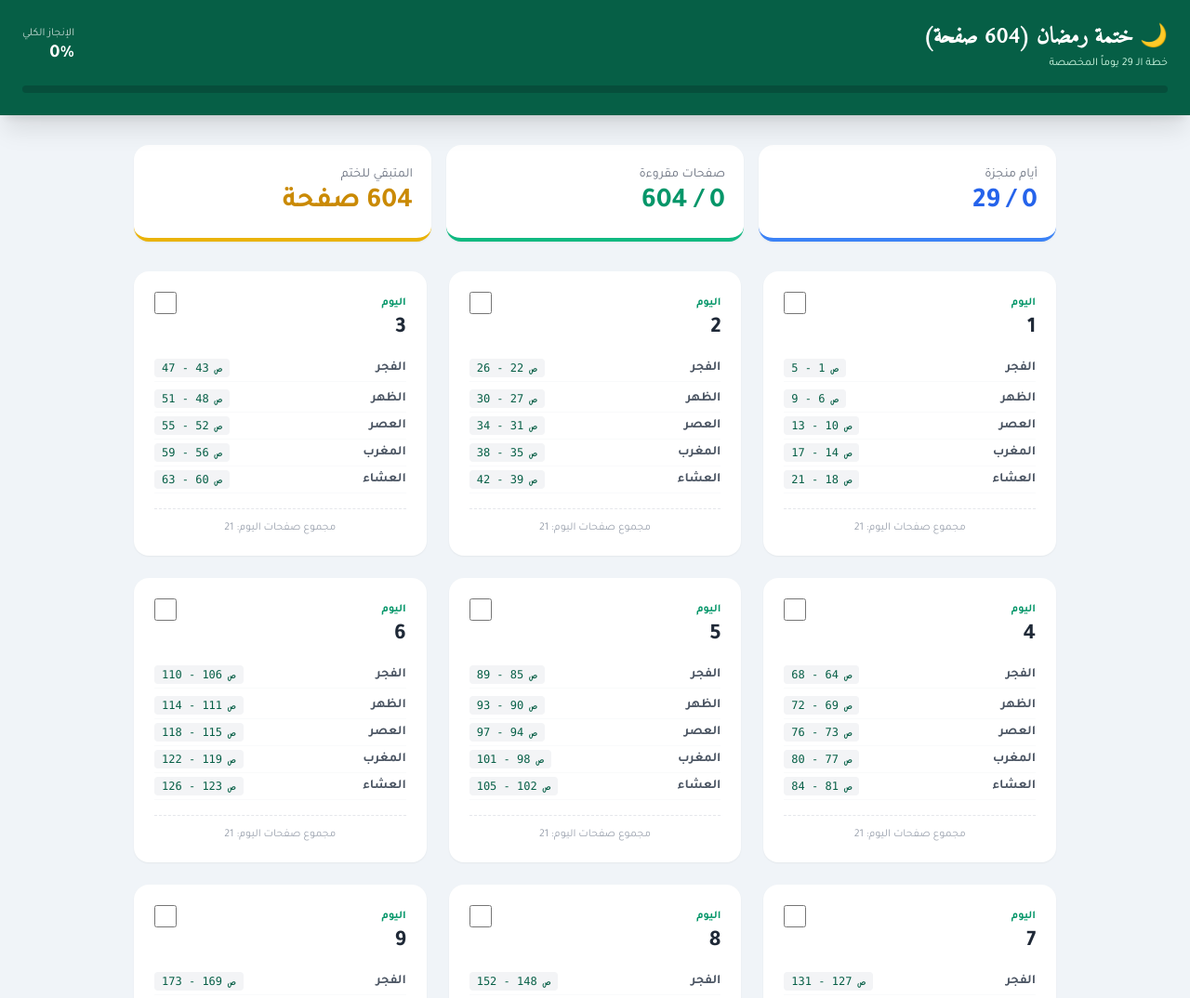
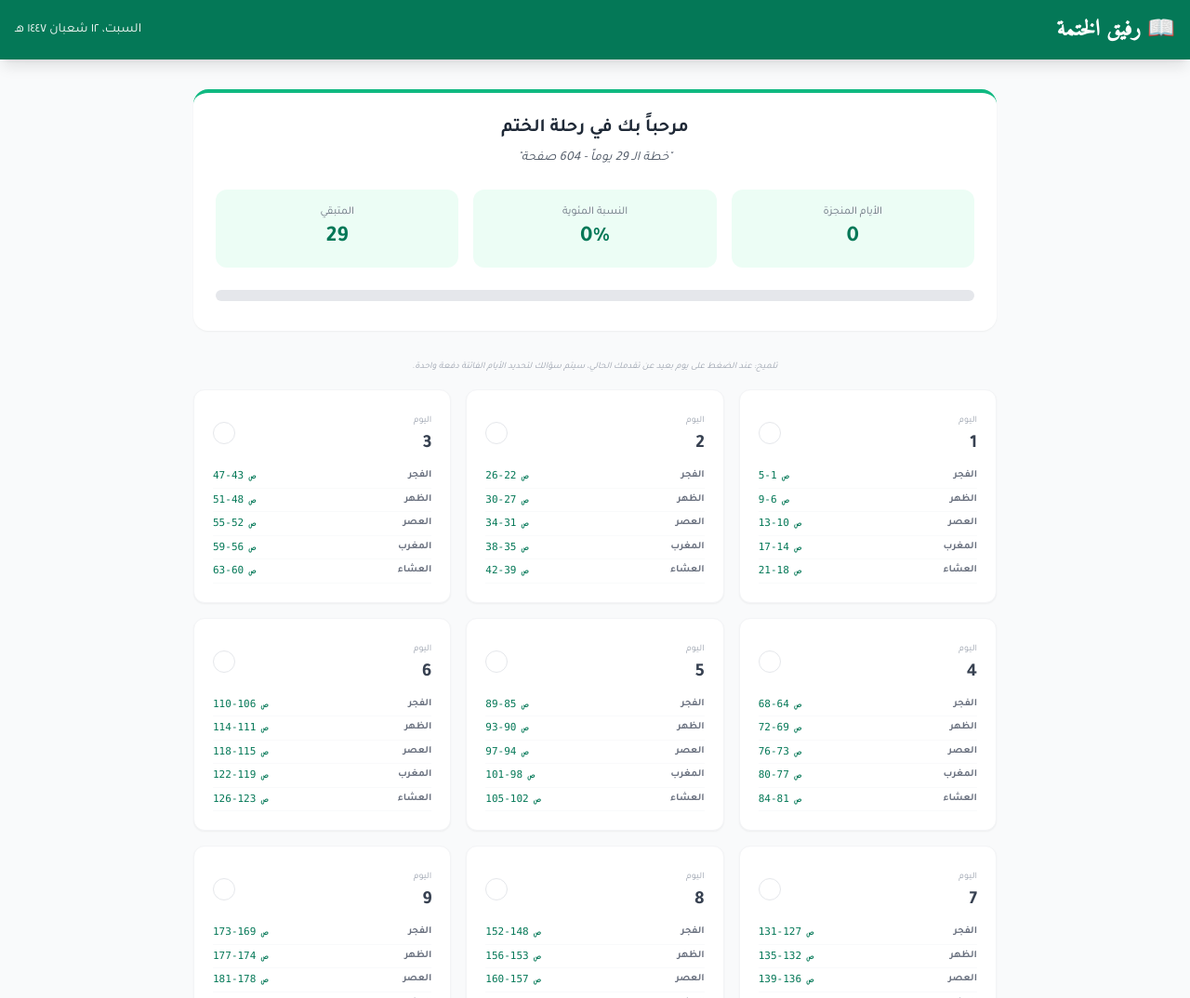
Before and after one commit to ItsOLEK/try0.1, a plain HTML site: page index.html in a window 1280 px wide. Shown: the top 1074 px of the page at 93% size. Drawn offline with nearby package versions, Linux system fonts and the light colour scheme.

Commit message:
Update index.html

```diff
--- a/index.html
+++ b/index.html
@@ -3,193 +3,252 @@
 <head>
     <meta charset="UTF-8">
     <meta name="viewport" content="width=device-width, initial-scale=1.0">
-    <title>مساعد ختم القرآن - خطة رمضان</title>
+    <title>مساعد ختم القرآن الكريم</title>
     <script src="https://cdn.tailwindcss.com"></script>
     <link href="https://fonts.googleapis.com/css2?family=Amiri&family=Tajawal:wght@400;700&display=swap" rel="stylesheet">
     <style>
         body {
             font-family: 'Tajawal', sans-serif;
-            background-color: #f0f4f8;
+            background-color: #f8fafc;
         }
         .quran-font {
             font-family: 'Amiri', serif;
         }
-        .day-card {
-            transition: all 0.3s ease;
+        .card-active {
+            border: 2px solid #059669;
+            background-color: #ecfdf5;
         }
-        .day-card.completed {
-            background-color: #d1fae5;
-            border-color: #10b981;
-        }
-        .prayer-badge {
-            display: inline-block;
-            padding: 2px 8px;
-            border-radius: 12px;
-            font-size: 0.75rem;
-            background-color: #e2e8f0;
-            margin-bottom: 4px;
+        /* تصميم الرسالة المنبثقة */
+        #congrats-modal {
+            display: none;
+            position: fixed;
+            inset: 0;
+            background: rgba(0,0,0,0.5);
+            z-index: 100;
+            align-items: center;
+            justify-content: center;
+            padding: 20px;
         }
     </style>
 </head>
-<body class="text-gray-800">
+<body class="bg-gray-50 text-gray-800">
 
-    <!-- Header -->
-    <nav class="bg-emerald-800 text-white p-6 shadow-xl sticky top-0 z-50">
+    <!-- Congrats Modal -->
+    <div id="congrats-modal">
+        <div class="bg-white rounded-3xl p-8 max-w-sm w-full text-center shadow-2xl border-t-8 border-emerald-600">
+            <div class="text-5xl mb-4">🎉</div>
+            <h3 class="text-2xl font-bold text-emerald-800 mb-4 quran-font">مبارك الختمة!</h3>
+            <p class="text-gray-600 mb-6 leading-relaxed">
+                هنيئاً لك ما أنجزت في شهر الخير. تذكر أن القرآن الكريم ربيع القلوب في كل زمان، فاجعله رفيقك الدائم بعد رمضان كما كان فيه.
+            </p>
+            <button onclick="closeModal()" class="bg-emerald-600 text-white px-8 py-2 rounded-full hover:bg-emerald-700 transition">آمين، تقبل الله</button>
+        </div>
+    </div>
+
+    <!-- Navigation -->
+    <nav class="bg-emerald-700 text-white p-4 shadow-lg sticky top-0 z-50">
         <div class="container mx-auto flex justify-between items-center">
-            <div>
-                <h1 class="text-2xl font-bold quran-font">🌙 ختمة رمضان (604 صفحة)</h1>
-                <p class="text-emerald-100 text-xs mt-1">خطة الـ 29 يوماً المخصصة</p>
-            </div>
-            <div id="overall-progress" class="text-right">
-                <span class="block text-xs uppercase opacity-75">الإنجاز الكلي</span>
-                <span id="total-percent" class="text-xl font-bold">0%</span>
-            </div>
-        </div>
-        <div class="w-full bg-emerald-900 h-2 mt-4 rounded-full overflow-hidden">
-            <div id="total-progress-bar" class="bg-yellow-400 h-full transition-all duration-700" style="width: 0%"></div>
+            <h1 class="text-2xl font-bold quran-font">📖 رفيق الختمة</h1>
+            <div id="date-display" class="text-sm"></div>
         </div>
     </nav>
 
-    <main class="container mx-auto px-4 py-8 max-w-5xl">
+    <main class="container mx-auto px-4 py-8 max-w-4xl">
 
-        <!-- Summary Dashboard -->
-        <div class="grid grid-cols-1 md:grid-cols-3 gap-4 mb-8">
-            <div class="bg-white p-5 rounded-2xl shadow-sm border-b-4 border-blue-500">
-                <span class="text-gray-500 text-sm">أيام منجزة</span>
-                <div class="text-3xl font-bold text-blue-600"><span id="days-done">0</span> / 29</div>
+        <!-- Welcome & Goal Section -->
+        <section class="bg-white rounded-2xl p-6 shadow-sm mb-8 text-center border-t-4 border-emerald-500">
+            <h2 class="text-xl font-bold mb-2">مرحباً بك في رحلة الختم</h2>
+            <p class="text-gray-600 mb-6 italic text-sm">"خطة الـ 29 يوماً - 604 صفحة"</p>
+
+            <div class="grid grid-cols-1 md:grid-cols-3 gap-4 mb-6">
+                <div class="p-4 bg-emerald-50 rounded-xl">
+                    <span class="block text-xs text-gray-500 mb-1">الأيام المنجزة</span>
+                    <span id="completed-count" class="text-2xl font-bold text-emerald-700">0</span>
+                </div>
+                <div class="p-4 bg-emerald-50 rounded-xl">
+                    <span class="block text-xs text-gray-500 mb-1">النسبة المئوية</span>
+                    <span id="percentage-text" class="text-2xl font-bold text-emerald-700">0%</span>
+                </div>
+                <div class="p-4 bg-emerald-50 rounded-xl">
+                    <span class="block text-xs text-gray-500 mb-1">المتبقي</span>
+                    <span id="remaining-count" class="text-2xl font-bold text-emerald-700">29</span>
+                </div>
             </div>
-            <div class="bg-white p-5 rounded-2xl shadow-sm border-b-4 border-emerald-500">
-                <span class="text-gray-500 text-sm">صفحات مقروءة</span>
-                <div class="text-3xl font-bold text-emerald-600"><span id="pages-done">0</span> / 604</div>
+
+            <!-- Progress Bar -->
+            <div class="w-full bg-gray-200 rounded-full h-3 mb-2">
+                <div id="main-progress-bar" class="bg-emerald-500 h-3 rounded-full transition-all duration-500" style="width: 0%"></div>
             </div>
-            <div class="bg-white p-5 rounded-2xl shadow-sm border-b-4 border-yellow-500">
-                <span class="text-gray-500 text-sm">المتبقي للختم</span>
-                <div class="text-3xl font-bold text-yellow-600"><span id="pages-left">604</span> صفحة</div>
-            </div>
+        </section>
+
+        <!-- Instruction for Smart Select -->
+        <p class="text-[10px] text-gray-400 mb-4 text-center italic">تلميح: عند الضغط على يوم بعيد عن تقدمك الحالي، سيتم سؤالك لتحديد الأيام الفائتة دفعة واحدة.</p>
+
+        <!-- Days Grid -->
+        <div class="grid grid-cols-1 sm:grid-cols-2 md:grid-cols-3 gap-4" id="days-container">
+            <!-- سيتم توليد الأيام بواسطة الجافا سكريبت -->
         </div>
 
-        <!-- Schedule Grid -->
-        <div class="grid grid-cols-1 sm:grid-cols-2 lg:grid-cols-3 gap-6" id="days-container">
-            <!-- Generated by JavaScript -->
+        <!-- Motivational Quote -->
+        <div id="motivation-box" class="mt-8 p-6 bg-emerald-900 text-white rounded-2xl text-center hidden transition-all duration-300">
+            <p id="motivation-text" class="text-lg quran-font"></p>
         </div>
 
     </main>
 
-    <footer class="text-center py-10 text-gray-500 text-sm">
-        <p class="mb-2">تقبل الله منا ومنكم صالح الأعمال</p>
-        <button onclick="resetProgress()" class="text-red-400 hover:text-red-600 underline">إعادة ضبط التقدم</button>
+    <footer class="text-center py-8 text-gray-400 text-sm">
+        <p class="mb-2">صدقة جارية - صُنع لخدمة كتاب الله</p>
+        <button onclick="resetAll()" class="text-red-300 hover:text-red-500 underline text-xs">إعادة ضبط التقدم</button>
     </footer>
 
     <script>
         const daysContainer = document.getElementById('days-container');
-        let completedDays = JSON.parse(localStorage.getItem('ramadan_khatma_progress')) || [];
+        const totalDays = 29;
+        let completedDays = JSON.parse(localStorage.getItem('quran_progress_days')) || [];
 
-        // بناء بيانات الورد اليومي
         const schedule = [];
         let currentPage = 1;
 
-        for (let day = 1; day <= 29; day++) {
-            let dayData = { day: day, prayers: [] };
-
-            if (day <= 28) {
-                // الفجر 5 ص، الباقي 4 ص (المجموع 21 صفحة يومياً)
-                dayData.prayers = [
-                    { name: 'الفجر', pages: 5 },
-                    { name: 'الظهر', pages: 4 },
-                    { name: 'العصر', pages: 4 },
-                    { name: 'المغرب', pages: 4 },
-                    { name: 'العشاء', pages: 4 }
+        for (let d = 1; d <= 29; d++) {
+            let dayPrayers = [];
+            if (d <= 28) {
+                dayPrayers = [
+                    { name: 'الفجر', p: 5 },
+                    { name: 'الظهر', p: 4 },
+                    { name: 'العصر', p: 4 },
+                    { name: 'المغرب', p: 4 },
+                    { name: 'العشاء', p: 4 }
                 ];
             } else {
-                // اليوم 29: الفجر 5، ظهر 4، عصر 4، مغرب 3 (المجموع 16 صفحة)
-                // المجموع الكلي: (28 * 21) + 16 = 588 + 16 = 604 صفحة بالضبط
-                dayData.prayers = [
-                    { name: 'الفجر', pages: 5 },
-                    { name: 'الظهر', pages: 4 },
-                    { name: 'العصر', pages: 4 },
-                    { name: 'المغرب', pages: 3 }
+                dayPrayers = [
+                    { name: 'الفجر', p: 5 },
+                    { name: 'الظهر', p: 4 },
+                    { name: 'العصر', p: 4 },
+                    { name: 'المغرب', p: 3 }
                 ];
             }
 
-            // تحديد أرقام الصفحات لكل صلاة
-            dayData.totalDayPages = 0;
-            dayData.details = dayData.prayers.map(p => {
+            let details = dayPrayers.map(pr => {
                 const start = currentPage;
-                const end = currentPage + p.pages - 1;
+                const end = currentPage + pr.p - 1;
                 currentPage = end + 1;
-                dayData.totalDayPages += p.pages;
-                return { ...p, range: `${start} - ${end}` };
+                return { name: pr.name, range: `${start}-${end}` };
             });
 
-            schedule.push(dayData);
+            schedule.push({ day: d, details: details });
         }
 
-        function render() {
+        function init() {
+            renderDays();
+            updateStats();
+            document.getElementById('date-display').innerText = new Date().toLocaleDateString('ar-SA', { weekday: 'long', year: 'numeric', month: 'long', day: 'numeric' });
+        }
+
+        function renderDays() {
             daysContainer.innerHTML = '';
-            let totalPagesRead = 0;
+            schedule.forEach(item => {
+                const isCompleted = completedDays.includes(item.day);
+                const card = document.createElement('div');
+                card.className = `cursor-pointer p-5 rounded-xl border transition-all flex flex-col space-y-3 ${isCompleted ? 'card-active shadow-md' : 'bg-white hover:border-emerald-300 border-gray-100 shadow-sm'}`;
+                card.onclick = () => toggleDay(item.day);
 
-            schedule.forEach(item => {
-                const isDone = completedDays.includes(item.day);
-                if(isDone) totalPagesRead += item.totalDayPages;
-
-                const card = document.createElement('div');
-                card.className = `day-card bg-white rounded-2xl p-5 shadow-sm border-2 transition-all ${isDone ? 'completed' : 'border-transparent'}`;
-
-                let prayersHtml = item.details.map(p => `
-                    <div class="flex justify-between items-center mb-2 text-sm border-b border-gray-50 pb-1">
-                        <span class="font-bold text-gray-600">${p.name}</span>
-                        <span class="bg-gray-100 px-2 py-0.5 rounded text-xs text-emerald-800 font-mono">ص ${p.range}</span>
+                let prayersList = item.details.map(p => `
+                    <div class="flex justify-between text-[11px] border-b border-gray-50 pb-1">
+                        <span class="font-bold text-gray-500">${p.name}</span>
+                        <span class="text-emerald-700 font-mono">ص ${p.range}</span>
                     </div>
                 `).join('');
 
                 card.innerHTML = `
-                    <div class="flex justify-between items-start mb-4">
+                    <div class="flex justify-between items-center">
                         <div>
-                            <span class="text-xs text-emerald-600 font-bold">اليوم</span>
-                            <h3 class="text-2xl font-black">${item.day}</h3>
+                            <span class="text-[10px] uppercase text-gray-400">اليوم</span>
+                            <div class="text-xl font-black ${isCompleted ? 'text-emerald-700' : 'text-gray-700'}">${item.day}</div>
                         </div>
-                        <input type="checkbox" ${isDone ? 'checked' : ''}
-                               onchange="toggleDay(${item.day})"
-                               class="w-6 h-6 accent-emerald-600 cursor-pointer">
+                        <div class="w-6 h-6 rounded-full border flex items-center justify-center ${isCompleted ? 'bg-emerald-500 border-emerald-500 text-white' : 'border-gray-200 text-transparent'}">
+                            <svg xmlns="http://www.w3.org/2000/svg" class="h-4 w-4" viewBox="0 0 20 20" fill="currentColor">
+                              <path fill-rule="evenodd" d="M16.707 5.293a1 1 0 010 1.414l-8 8a1 1 0 01-1.414 0l-4-4a1 1 0 011.414-1.414L8 12.586l7.293-7.293a1 1 0 011.414 0z" clip-rule="evenodd" />
+                            </svg>
+                        </div>
                     </div>
                     <div class="space-y-1">
-                        ${prayersHtml}
-                    </div>
-                    <div class="mt-4 pt-3 border-t border-dashed text-center text-xs text-gray-400">
-                        مجموع صفحات اليوم: ${item.totalDayPages}
+                        ${prayersList}
                     </div>
                 `;
                 daysContainer.appendChild(card);
             });
-
-            // تحديث الإحصائيات
-            document.getElementById('days-done').innerText = completedDays.length;
-            document.getElementById('pages-done').innerText = totalPagesRead;
-            document.getElementById('pages-left').innerText = 604 - totalPagesRead;
-            const totalPercent = Math.round((totalPagesRead / 604) * 100);
-            document.getElementById('total-percent').innerText = totalPercent + '%';
-            document.getElementById('total-progress-bar').style.width = totalPercent + '%';
         }
 
-        function toggleDay(day) {
-            if (completedDays.includes(day)) {
-                completedDays = completedDays.filter(d => d !== day);
+        function toggleDay(dayNumber) {
+            if (completedDays.includes(dayNumber)) {
+                completedDays = completedDays.filter(d => d !== dayNumber);
             } else {
-                completedDays.push(day);
+                // التحديد الذكي: التحقق من وجود فجوة
+                const maxCompleted = completedDays.length > 0 ? Math.max(...completedDays) : 0;
+
+                if (dayNumber > maxCompleted + 1) {
+                    const confirmRange = confirm(`هل تريد تحديد جميع الأيام من ${maxCompleted + 1} إلى ${dayNumber} دفعة واحدة؟`);
+                    if (confirmRange) {
+                        for (let i = maxCompleted + 1; i <= dayNumber; i++) {
+                            if (!completedDays.includes(i)) completedDays.push(i);
+                        }
+                    } else {
+                        completedDays.push(dayNumber);
+                    }
+                } else {
+                    completedDays.push(dayNumber);
+                }
+
+                showMotivation();
             }
-            localStorage.setItem('ramadan_khatma_progress', JSON.stringify(completedDays));
-            render();
+
+            localStorage.setItem('quran_progress_days', JSON.stringify(completedDays));
+            renderDays();
+            updateStats();
+            checkCompletion();
         }
 
-        function resetProgress() {
-            if(confirm('هل أنت متأكد من مسح جميع سجلات القراءة؟')) {
-                completedDays = [];
-                localStorage.removeItem('ramadan_khatma_progress');
-                render();
+        function updateStats() {
+            const count = completedDays.length;
+            const percentage = Math.round((count / totalDays) * 100);
+
+            document.getElementById('completed-count').innerText = count;
+            document.getElementById('remaining-count').innerText = totalDays - count;
+            document.getElementById('percentage-text').innerText = percentage + '%';
+            document.getElementById('main-progress-bar').style.width = percentage + '%';
+        }
+
+        function checkCompletion() {
+            if (completedDays.length === totalDays) {
+                setTimeout(() => {
+                    document.getElementById('congrats-modal').style.display = 'flex';
+                }, 500);
             }
         }
 
-        window.onload = render;
+        function closeModal() {
+            document.getElementById('congrats-modal').style.display = 'none';
+        }
+
+        function showMotivation() {
+            const quotes = ["مبارك! تقبل الله طاعتك.", "خطوة رائعة نحو الختم.", "هنيئاً لك صحبة القرآن.", "اللهم ثبتنا على طاعتك."];
+            const motivationBox = document.getElementById('motivation-box');
+            const motivationText = document.getElementById('motivation-text');
+            motivationText.innerText = quotes[Math.floor(Math.random() * quotes.length)];
+            motivationBox.classList.remove('hidden');
+            setTimeout(() => motivationBox.classList.add('hidden'), 3000);
+        }
+
+        function resetAll() {
+            if(confirm('هل تريد مسح السجل والبدء من جديد؟')) {
+                completedDays = [];
+                localStorage.removeItem('quran_progress_days');
+                renderDays();
+                updateStats();
+            }
+        }
+
+        window.onload = init;
     </script>
 </body>
 </html>
```
